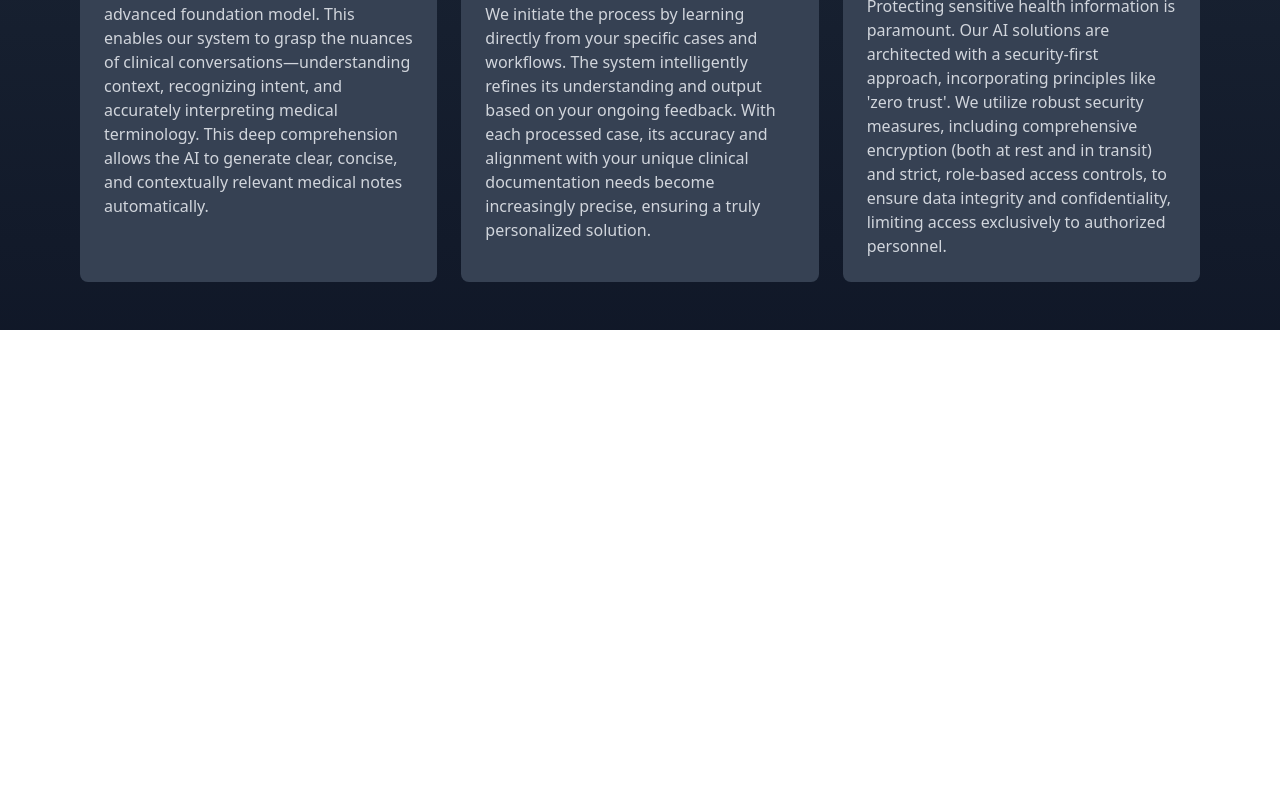
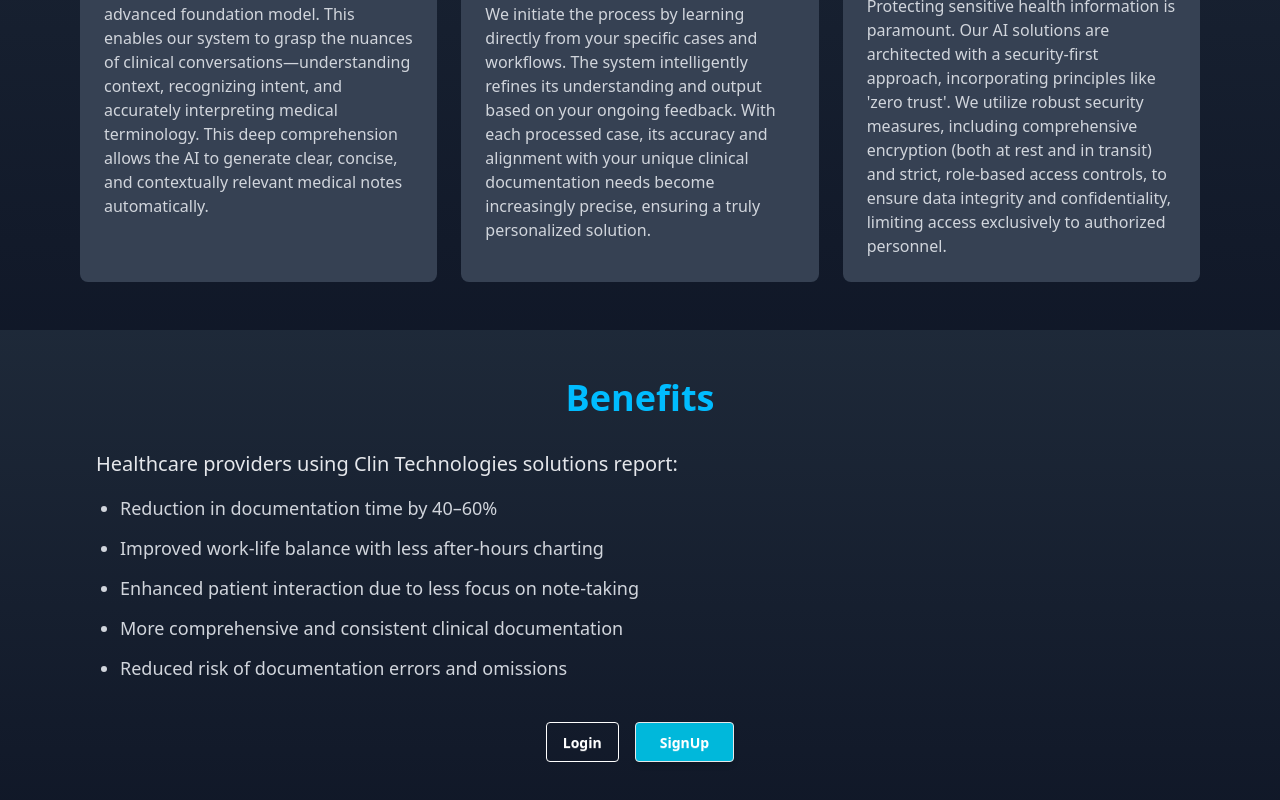
Before and after one commit to PranayChowdhury00/clin_job_task, a React (Vite) app: page / in a window 1280 px wide. Shown: the part 2280-3080 px from the top of the page. Before the commit the page ends 2610 px from the top, so only its background shows below. Built offline with nearby package versions, Linux system fonts and the light colour scheme.

Commit message:
finished the work of Benefits.jsx

```diff
--- a/src/components/Home.jsx
+++ b/src/components/Home.jsx
@@ -4,6 +4,7 @@ import About from '../pages/About/About';
 import OurSolutions from '../pages/OurSolutions/OurSolutions';
 import InAction from '../pages/InAction/InAction';
 import Technology from '../pages/Technology/Technology';
+import Benefits from '../pages/Benefits/Benefits';
 
 const Home = () => {
  return (
@@ -13,6 +14,7 @@ const Home = () => {
    <OurSolutions></OurSolutions>
    <InAction></InAction>
    <Technology></Technology>
+   <Benefits></Benefits>
   </div>
  );
 };
--- /dev/null
+++ b/src/pages/Benefits/Benefits.jsx
@@ -0,0 +1,41 @@
+import React from "react";
+
+const Benefits = () => {
+  return (
+    <div className="bg-gradient-to-b from-gray-800 to-gray-900 text-white py-12">
+      <div className="max-w-6xl mx-auto px-4 sm:px-6 lg:px-8">
+        {/* Header */}
+        <h1 className="text-3xl md:text-4xl font-bold text-sky-400 mb-8 text-center">
+          Benefits
+        </h1>
+
+        {/* Description & List */}
+        <div>
+          <h2 className="text-lg md:text-xl font-medium mb-4 text-gray-200">
+            Healthcare providers using Clin Technologies solutions report:
+          </h2>
+
+          <ul className="list-disc pl-6 space-y-3 text-gray-300 text-base md:text-lg">
+            <li>Reduction in documentation time by 40–60%</li>
+            <li>Improved work-life balance with less after-hours charting</li>
+            <li>Enhanced patient interaction due to less focus on note-taking</li>
+            <li>More comprehensive and consistent clinical documentation</li>
+            <li>Reduced risk of documentation errors and omissions</li>
+          </ul>
+
+          {/* Buttons */}
+          <div className="flex flex-col sm:flex-row justify-center gap-4 mt-10">
+            <button className="btn btn-outline text-white border-white hover:bg-white hover:text-gray-900 transition duration-300">
+              Login
+            </button>
+            <button className="btn px-6 py-2 bg-cyan-500 text-white font-semibold rounded shadow-md transition duration-300 hover:shadow-cyan-400/50 hover:shadow-lg active:translate-y-[-2px]">
+              SignUp
+            </button>
+          </div>
+        </div>
+      </div>
+    </div>
+  );
+};
+
+export default Benefits;
```
